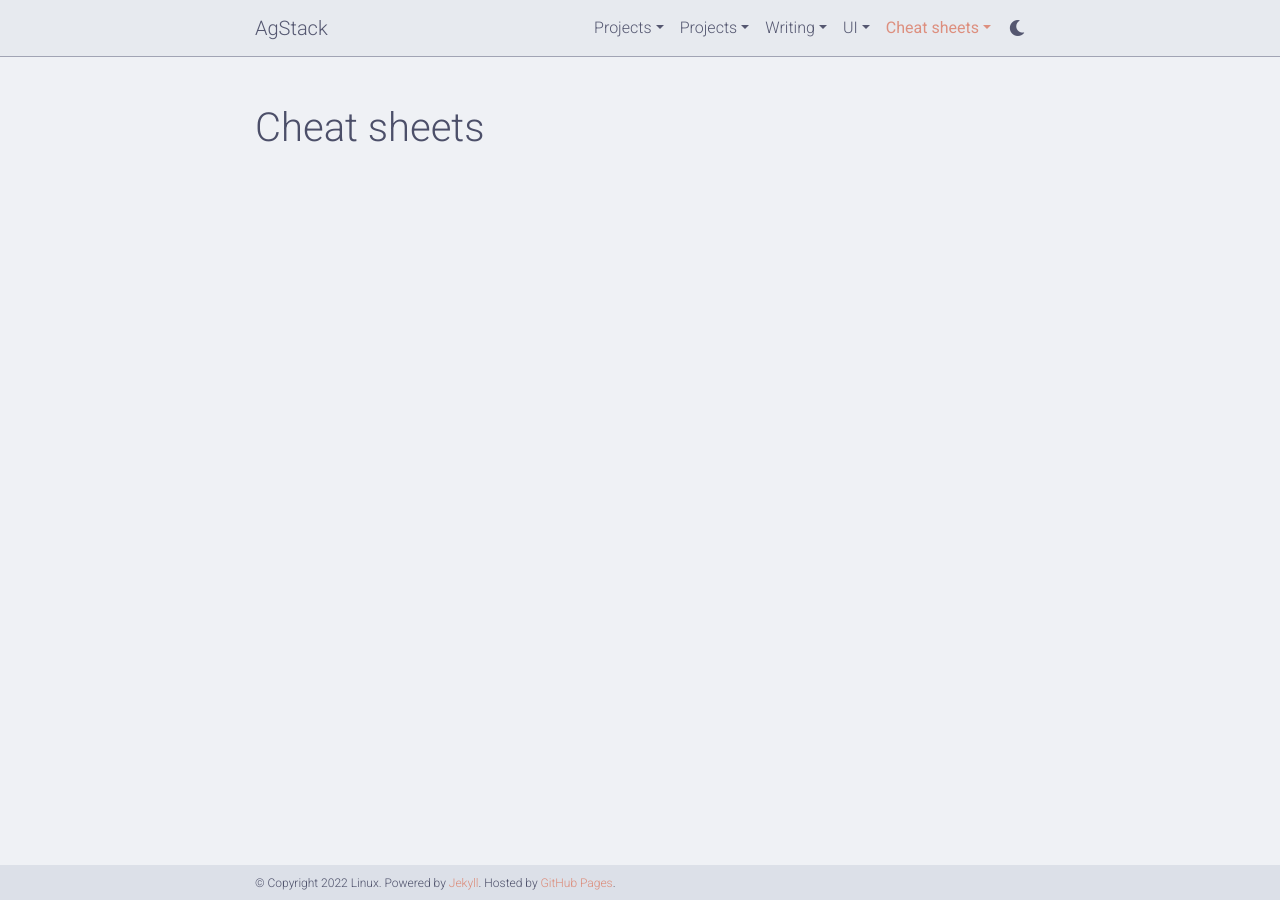
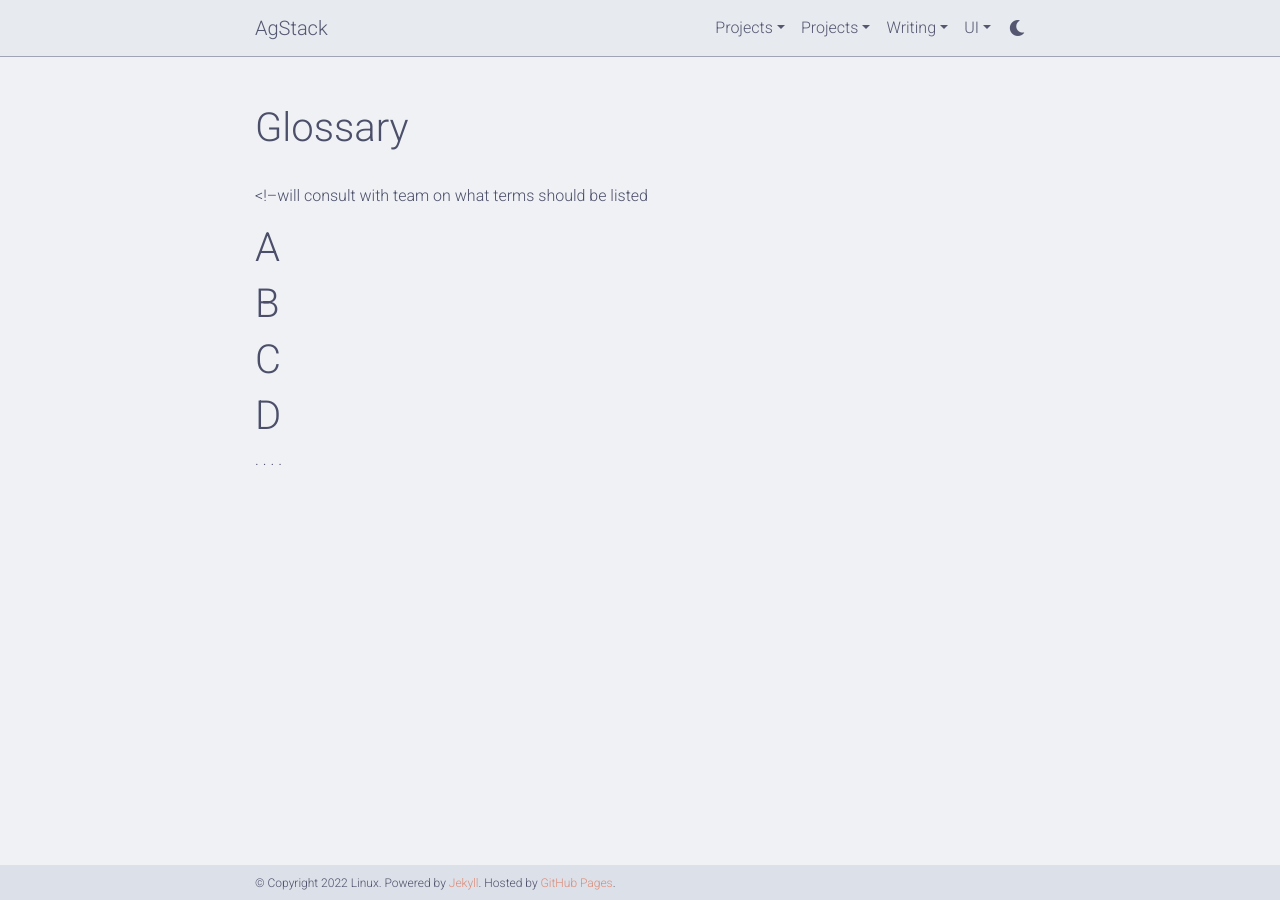
Before and after one commit to dockerymick/agstack, a Jekyll site: the page built from _pages/dropdown5.md, in a window 1280 px wide. Built offline with Jekyll 4.4.1, drawn with Linux system fonts in a browser that asks for light colours; comment, search, counter and statistics services are not loaded; a style sheet for code colours, icons or effects is not loaded.

Commit message:
Update dropdown5.md

```diff
--- a/_pages/dropdown5.md
+++ b/_pages/dropdown5.md
@@ -1,23 +1,23 @@
 ---
 layout: page
-title: Cheat sheets
-permalink: /cheats
-nav: true
-nav_order: 5
-dropdown: true
-children:
-    - title: GitHub VSC
-      permalink: /cheat_github
-    - title: divider
-    - title: Markdown
-      permalink: https://www.markdownguide.org/cheat-sheet/
-    - title: divider
-    - title: Logins
-      permalink: /cheat_logins
-    - title: divider
-    - title: Emails
-      permalink: /cheat_emails
-    - title: divider
-    - title: Customization
-      permalink: /cheat_custom
+title: Glossary
+permalink: /glossary
+horizontal: false
 ---
+<!--will consult with team on what terms should be listed
+# A
+
+
+# B
+
+
+
+# C
+
+# D
+
+
+.
+.
+.
+.
```
